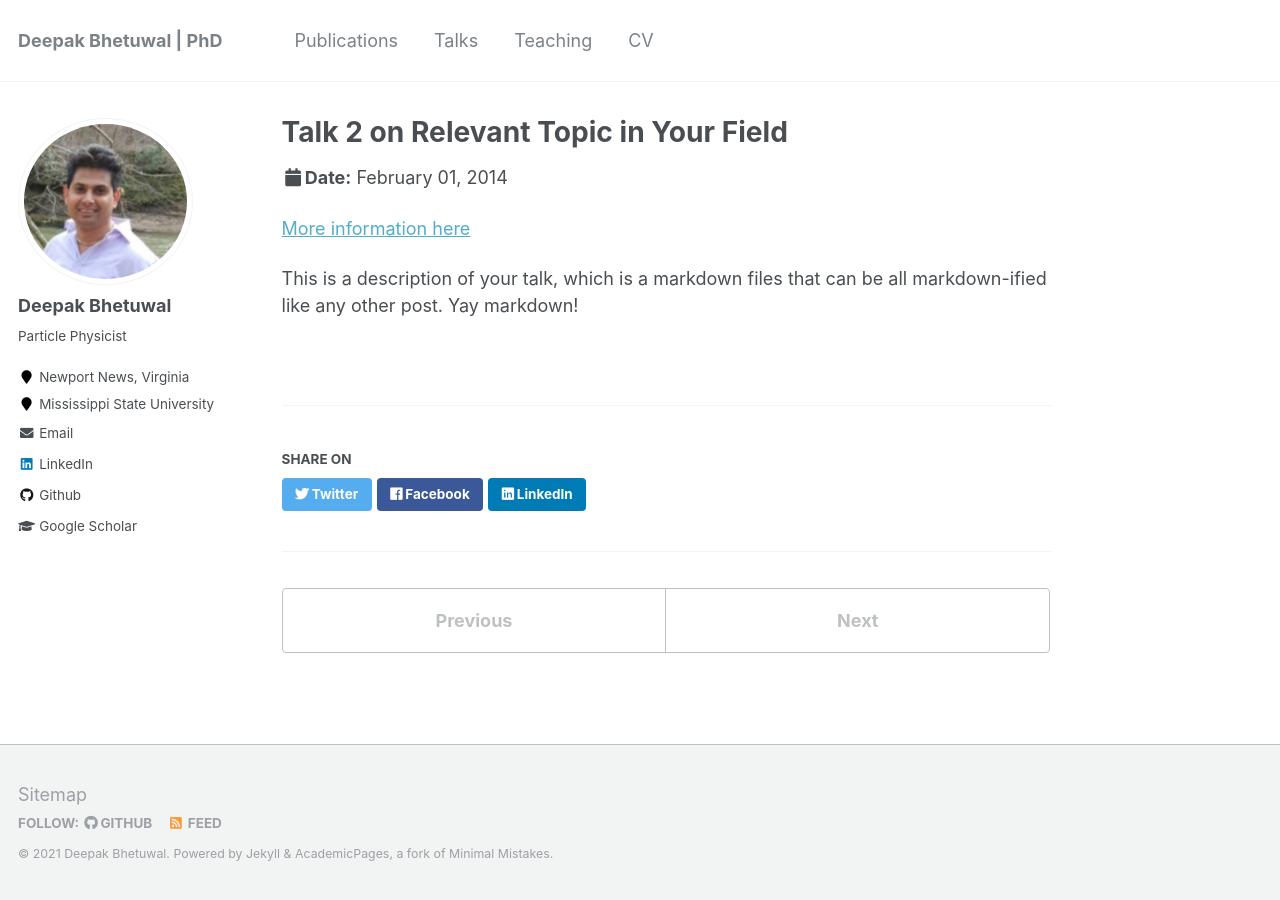
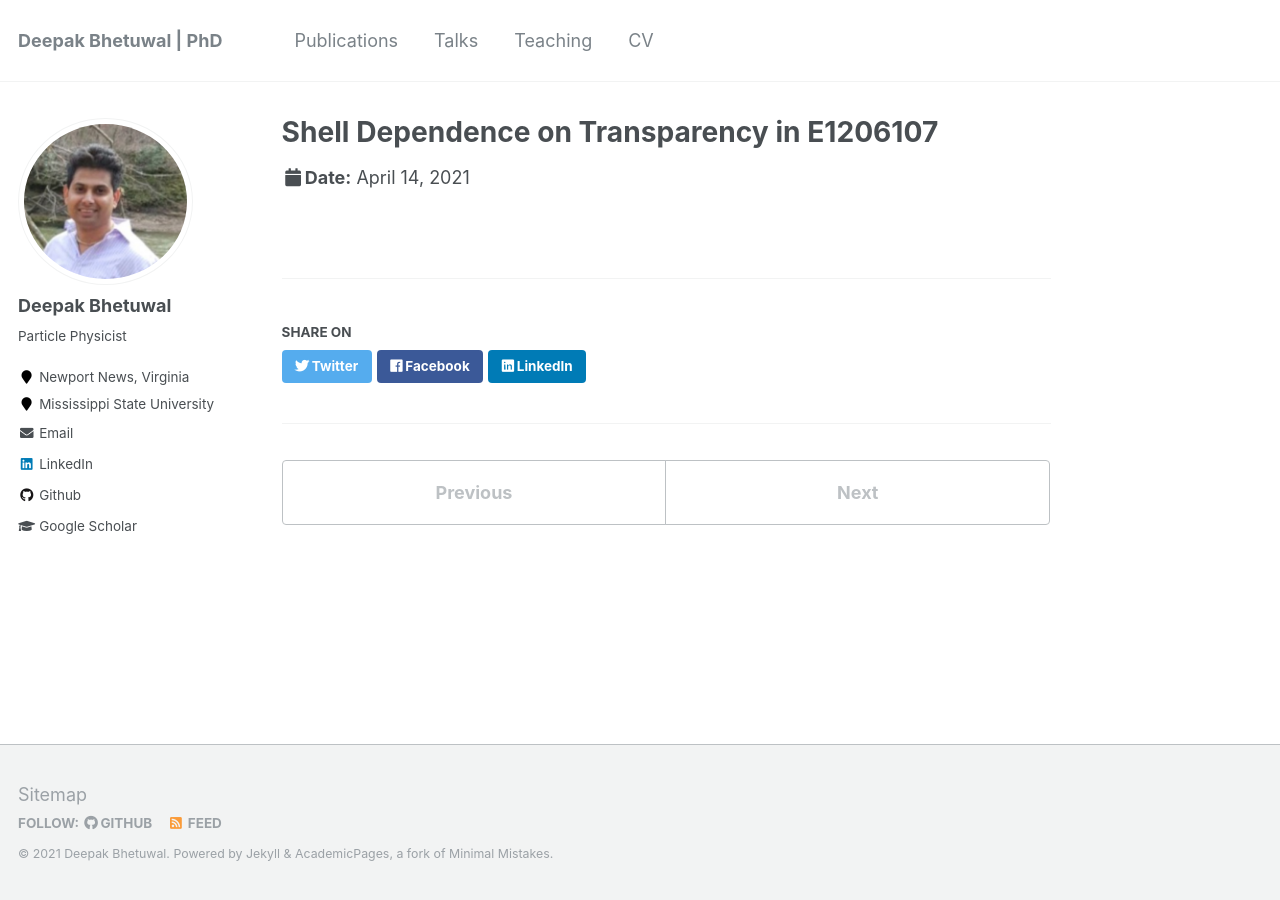
Before and after one commit to dkb208/dkb208.github.io, a Jekyll site: the page built from _talks/2014-02-01-talk-2.md, in a window 1280 px wide. Built offline with Jekyll 4.4.1, drawn with Linux system fonts in a browser that asks for light colours.

Commit message:
Update 2014-02-01-talk-2.md

```diff
--- a/_talks/2014-02-01-talk-2.md
+++ b/_talks/2014-02-01-talk-2.md
@@ -1,13 +1,9 @@
 ---
-title: "Talk 2 on Relevant Topic in Your Field"
+title: "Shell Dependence on Transparency in E1206107"
 collection: talks
 type: "Talk"
 permalink: /talks/2014-02-01-talk-2
-venue: "London School of Testing"
-date: 2014-02-01
-location: "London, UK"
+venue: "GHP Meeting"
+date: 2021-04-14
+location: "Virtual"
 ---
-
-[More information here](http://example2.com)
-
-This is a description of your talk, which is a markdown files that can be all markdown-ified like any other post. Yay markdown!
```
